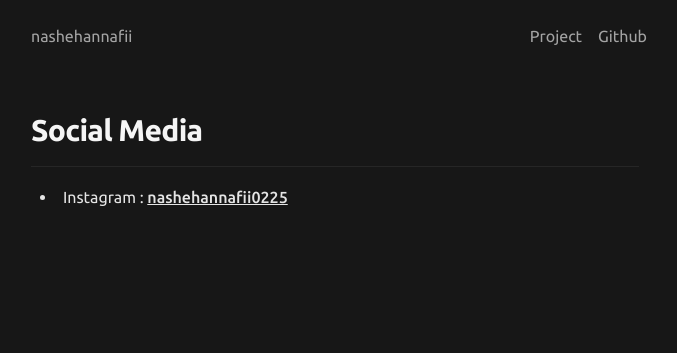
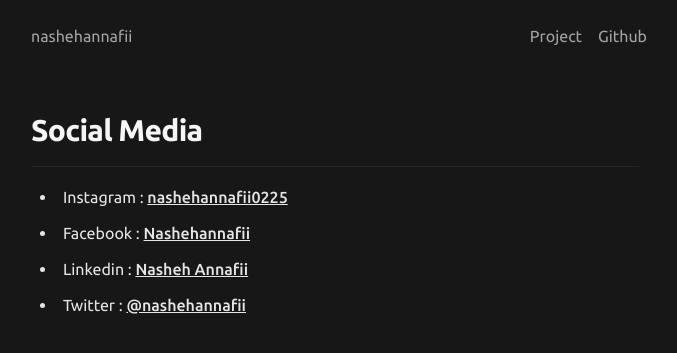
Before and after one commit to nashehannafii/nasheh.github.io, a Jekyll site: the page built from social-media.md, in a window 1280 px wide. Shown: the top 353 px of the page, without its empty margins (305-982 px from the left). Built offline with Jekyll 4.4.1, drawn with Linux system fonts in a browser that asks for light colours.

Commit message:
[Update Social Media]

```diff
--- a/social-media.md
+++ b/social-media.md
@@ -5,3 +5,6 @@ permalink: /social-media/
 ---
 
 * Instagram : <a class="link" href="https://www.instagram.com/nashehannafii0225/" target="_blank">nashehannafii0225</a>
+* Facebook : <a class="link" href="https://www.facebook.com/nasheh.annafii/" target="_blank">Nashehannafii</a>
+* Linkedin : <a class="link" href="https://www.linkedin.com/in/nasheh-annafii-18a6a0194/" target="_blank">Nasheh Annafii</a>
+* Twitter : <a class="link" href="https://twitter.com/nashehannafii/" target="_blank">@nashehannafii</a>
```
